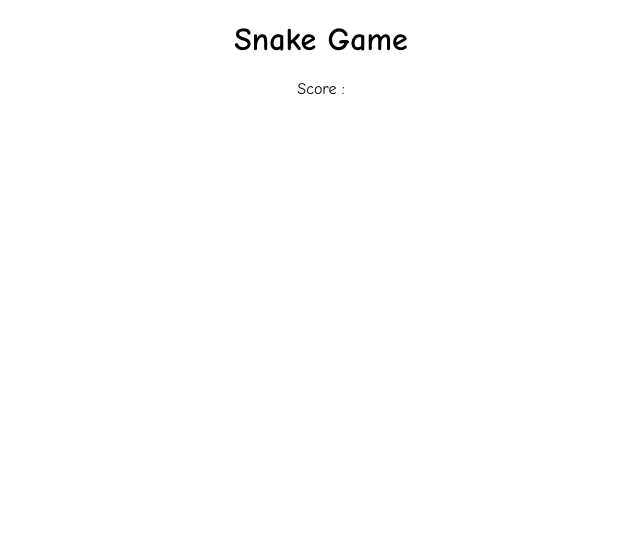
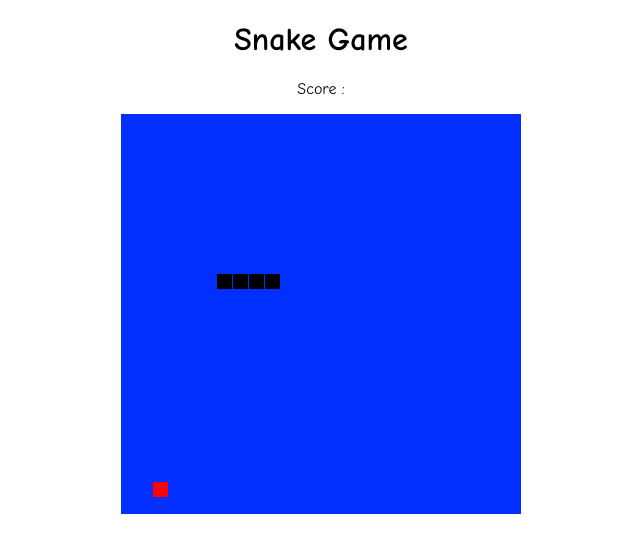
Before and after one commit to Veryaka/meeting14-snake-template, a plain HTML site: page index.html in a window 1280 px wide. Shown: the whole page, without its empty margins (319-959 px from the left). Drawn offline with Linux system fonts and the light colour scheme.

Commit message:
Update index.html

```diff
--- a/index.html
+++ b/index.html
@@ -25,14 +25,40 @@
 
         <h1>Snake Game</h1>
         <p>Score :  <span id="score"> </span></p>
+
         <!-- Step 1. Create Canvas-->
-        <canvas></canvas>
+        <canvas
+        width="400"
+        height="400"
+        id="game"
+        style="background-color:rgb(0, 47, 255)"
+        ></canvas>
 
     </body>
 
     <script>
 
         // Step 2. Acces Canvas & Context
+       var canvas = document.getElementById("game");
+       var ctx = canvas.getContext("2d");
+       var score = 0;
+       var grid = 16;
+       var count = 0;
+
+       var snake ={
+        x: 160,
+        y: 160,
+        dx: grid,
+        dy: 0,
+        cells: [],
+        maxCells:200,
+       };
+
+       var apple = {
+        x:320,
+        y:320,
+       };
+
 
 
         // Step 3. Initialize Variable
@@ -42,7 +68,7 @@
 
 
         // step 5. Key Arrow Controller
-        document.addEventListener('keydown', function(e) {
+
 
 
         function getRandomInt(min, max) {
@@ -55,6 +81,7 @@
             if (++count < 6) {
                 return;
             }
+
 
             count = 0;
             ctx.clearRect(0,0,canvas.width,canvas.height);
@@ -123,8 +150,24 @@
         });
         }
 
-
-
+        document.addEventListener('keydown', function(e){
+            if(e.which === 37 && snake.dx === 0){
+                snake.dx = -grid;
+                snake.dy = 0;
+            }
+            else if(e.which === 38 && snake.dy === 0){
+                snake.dy = -grid;
+                snake.dx = 0;
+            }
+            else if(e.which === 39 && snake.dx === 0){
+                snake.dx = grid;
+                snake.dy = 0;
+            }
+            else if(e.which === 40 && snake.dy === 0){
+                snake.dy = grid;
+                snake.dx = 0;
+            }
+        });
         requestAnimationFrame(loop);
 
 
```
